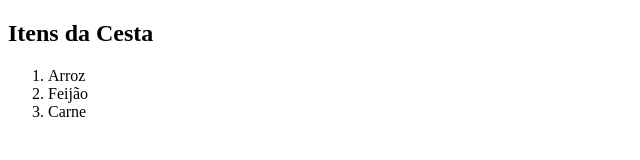
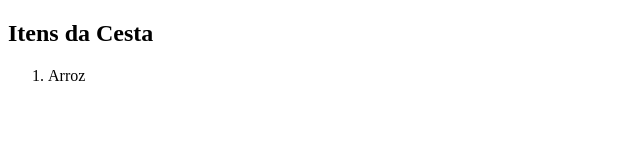
Before and after one commit to LaylaGlicerio/Primeira-aula-Git, a plain HTML site: page lista.html in a window 1280 px wide. Shown: the whole page, without its empty margins (0-640 px from the left). Drawn offline with Linux system fonts and the light colour scheme.

Commit message:
Deletando duas listas

```diff
--- a/lista.html
+++ b/lista.html
@@ -9,8 +9,6 @@
     <h2>Itens da Cesta</h2>
     <ol>
         <li>Arroz</li>
-        <li>Feijão</li>
-        <li>Carne</il>
     </ol>
 </body>
 </html>
```
